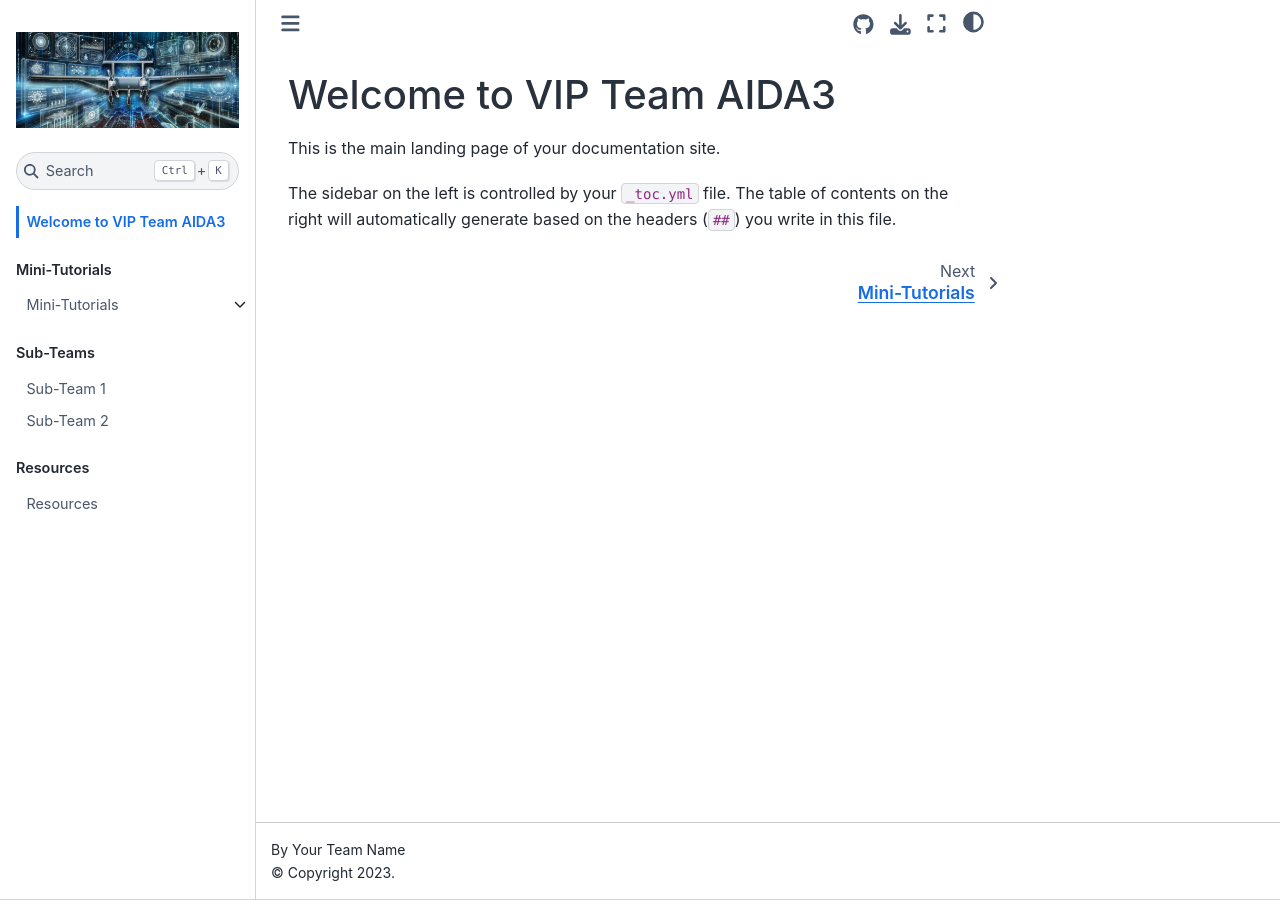
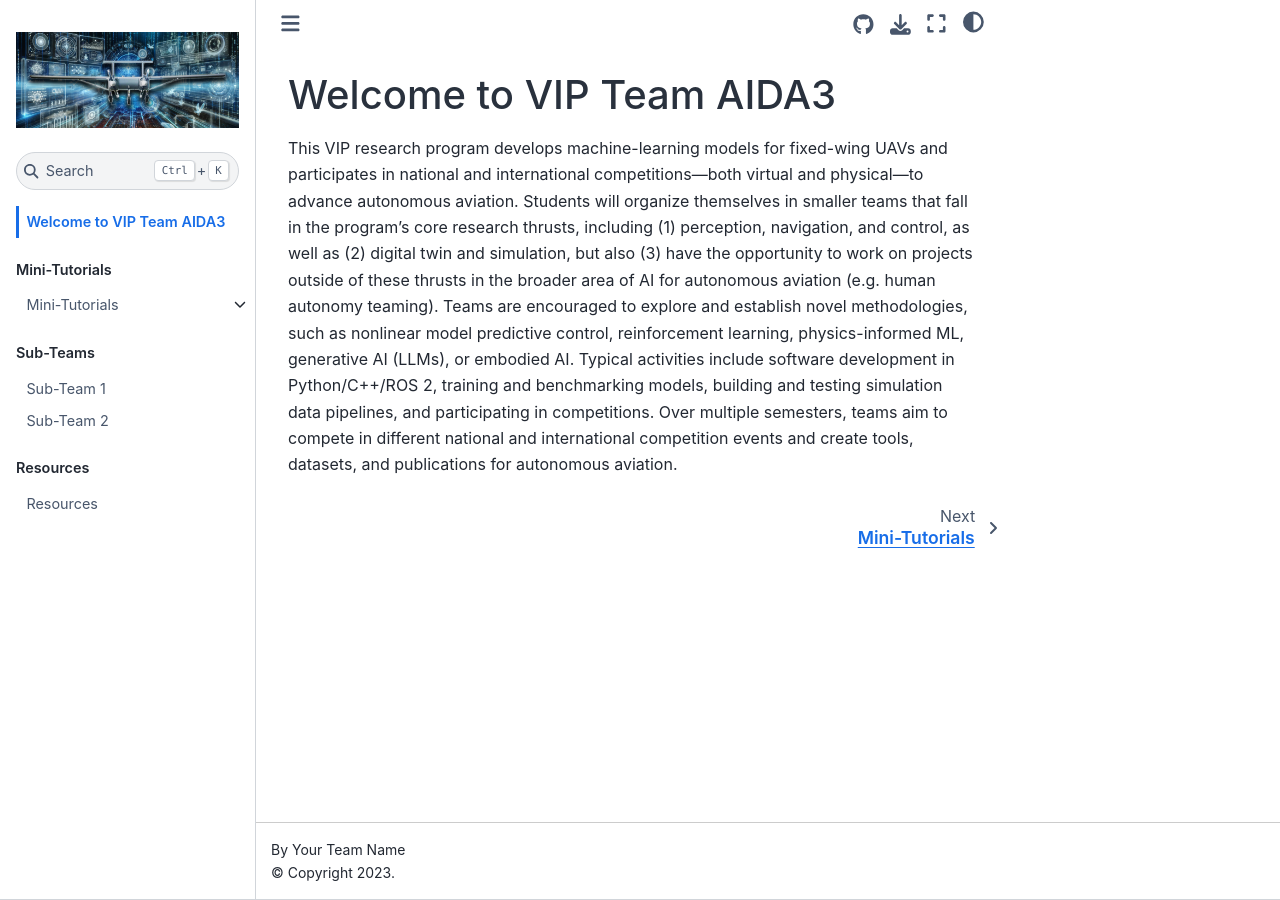
Before and after one commit to VIP-Team-AIDA3/VIP-Team-AIDA3.github.io, a Jupyter Book: the page built from index.md, in a window 1280 px wide. Built offline with Jupyter Book 1.0.4 settings and Sphinx 7.4.7 and the Sphinx Book theme 1.1.4, drawn with Linux system fonts in a browser that asks for light colours.

```diff
--- a/index.md
+++ b/index.md
@@ -1,5 +1,3 @@
 # Welcome to VIP Team AIDA3
 
-This is the main landing page of your documentation site.
-
-The sidebar on the left is controlled by your `_toc.yml` file. The table of contents on the right will automatically generate based on the headers (`##`) you write in this file.
+This VIP research program develops machine-learning models for fixed-wing UAVs and participates in national and international competitions—both virtual and physical—to advance autonomous aviation. Students will organize themselves in smaller teams that fall in the program’s core research thrusts, including (1) perception, navigation, and control, as well as (2) digital twin and simulation, but also (3) have the opportunity to work on projects outside of these thrusts in the broader area of AI for autonomous aviation (e.g. human autonomy teaming). Teams are encouraged to explore and establish novel methodologies, such as nonlinear model predictive control, reinforcement learning, physics-informed ML, generative AI (LLMs), or embodied AI. Typical activities include software development in Python/C++/ROS 2, training and benchmarking models, building and testing simulation data pipelines, and participating in competitions. Over multiple semesters, teams aim to compete in different national and international competition events and create tools, datasets, and publications for autonomous aviation.
```
Also changed, not shown: resources/index.md (+1 -1 lines).
